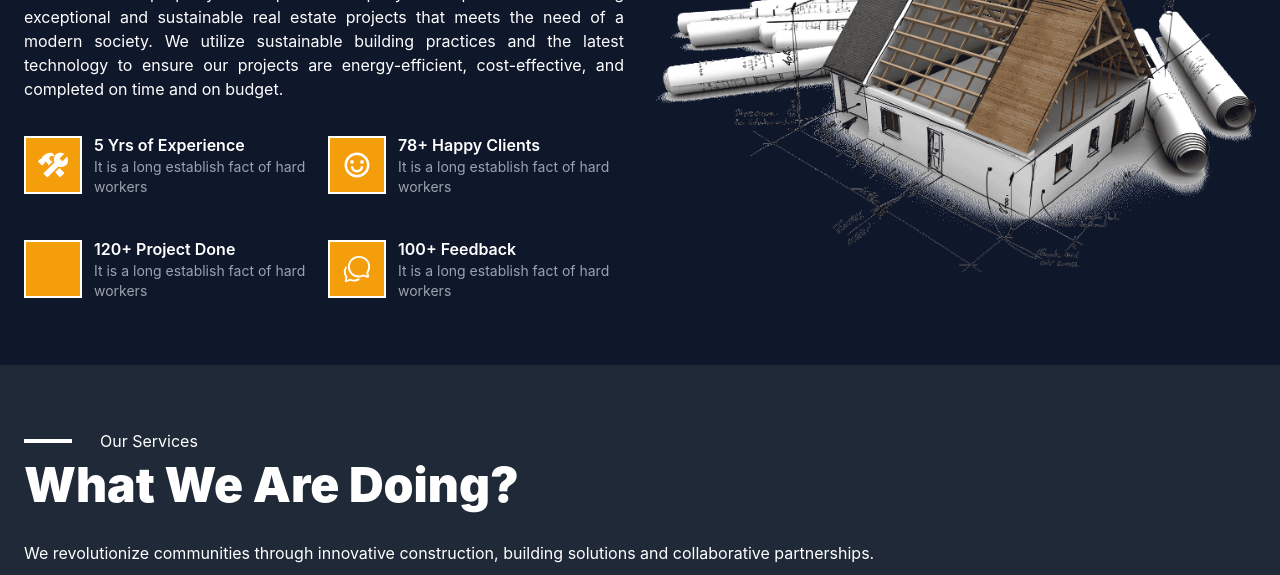
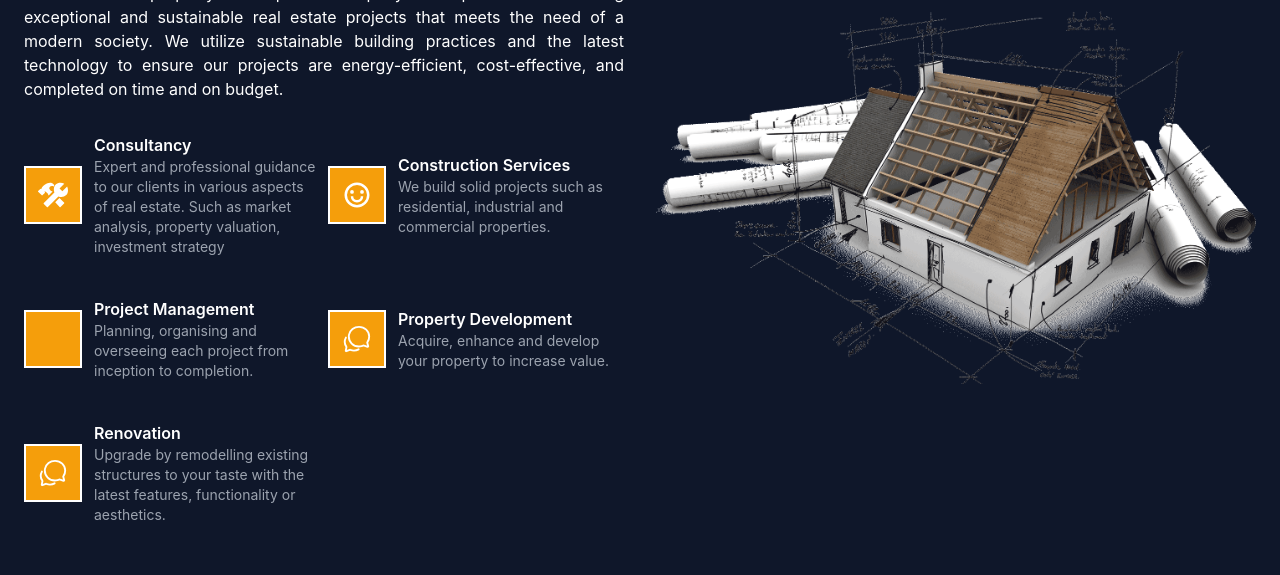
Before and after one commit to Ernie1234/anmut, a React (Vite) app: page /services in a window 1280 px wide. Shown: the part 980-1555 px from the top of the page. Built offline with nearby package versions, Linux system fonts and the light colour scheme; some icons are missing.

Commit message:
service corrected

```diff
--- a/src/routes/Services.jsx
+++ b/src/routes/Services.jsx
@@ -72,9 +72,11 @@ function Services() {
                   <IoConstructSharp size={30} />
                 </div>
                 <div>
-                  <h6 className="font-semibold">5 Yrs of Experience</h6>
+                  <h6 className="font-semibold">Consultancy</h6>
                   <p className="text-sm text-gray-400">
-                    It is a long establish fact of hard workers
+                    Expert and professional guidance to our clients in various
+                    aspects of real estate. Such as market analysis, property
+                    valuation, investment strategy
                   </p>
                 </div>
               </div>
@@ -83,9 +85,10 @@ function Services() {
                   <RiEmotionHappyLine size={30} />
                 </div>
                 <div>
-                  <h6 className="font-semibold">78+ Happy Clients</h6>
+                  <h6 className="font-semibold">Construction Services</h6>
                   <p className="text-gray-400 text-sm">
-                    It is a long establish fact of hard workers
+                    We build solid projects such as residential, industrial and
+                    commercial properties.
                   </p>
                 </div>
               </div>
@@ -94,9 +97,10 @@ function Services() {
                   <PiProjectorScreenChart size={30} />
                 </div>
                 <div>
-                  <h6 className="font-semibold">120+ Project Done</h6>
+                  <h6 className="font-semibold">Project Management</h6>
                   <p className="text-gray-400 text-sm">
-                    It is a long establish fact of hard workers
+                    Planning, organising and overseeing each project from
+                    inception to completion.
                   </p>
                 </div>
               </div>
@@ -105,9 +109,22 @@ function Services() {
                   <IoChatbubblesOutline size={30} />
                 </div>
                 <div>
-                  <h6 className="font-semibold">100+ Feedback</h6>
+                  <h6 className="font-semibold">Property Development</h6>
                   <p className="text-gray-400 text-sm">
-                    It is a long establish fact of hard workers
+                    Acquire, enhance and develop your property to increase
+                    value.
+                  </p>
+                </div>
+              </div>
+              <div className="flex items-center mt-4 md:mt-8">
+                <div className="bg-amber-500 p-1.5 md:p-3 mr-3 border-white border-2 flex justify-center items-center">
+                  <IoChatbubblesOutline size={30} />
+                </div>
+                <div>
+                  <h6 className="font-semibold">Renovation</h6>
+                  <p className="text-gray-400 text-sm">
+                    Upgrade by remodelling existing structures to your taste
+                    with the latest features, functionality or aesthetics.
                   </p>
                 </div>
               </div>
```
